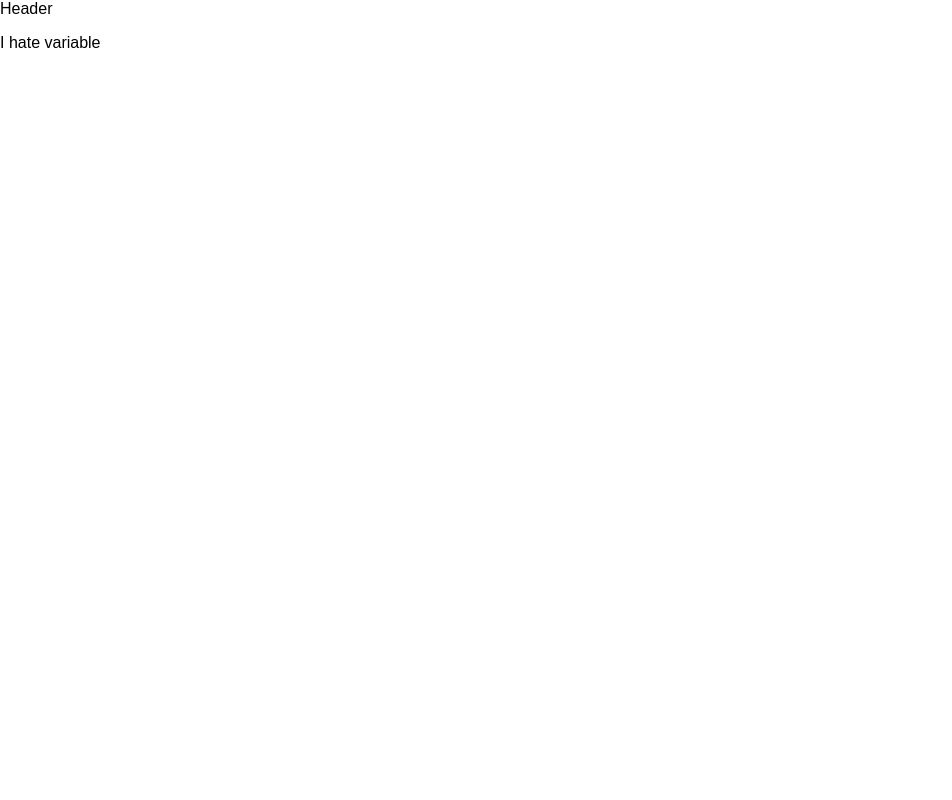
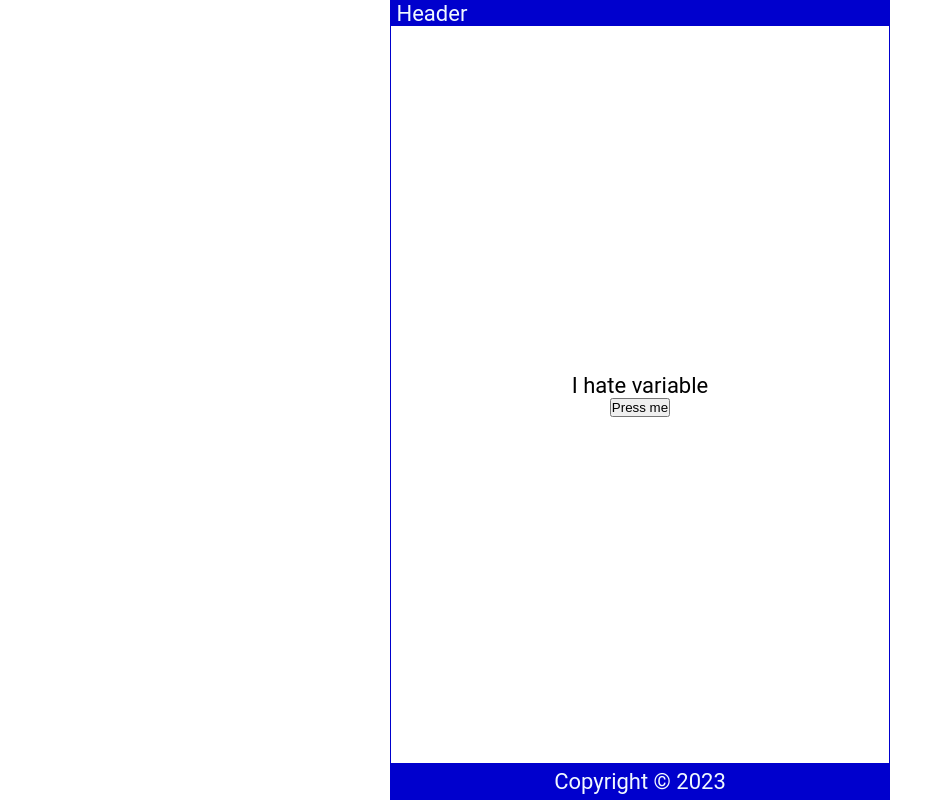
Before and after one commit to gokulakrishnanbalaji/ToDo-app, a React (Create React App) app: page / in a window 1280 px wide. Shown: the whole page, without its empty margins (0-952 px from the left). Built offline with nearby package versions, Linux system fonts and the light colour scheme.

Commit message:
Added Footer

```diff
--- a/src/App.js
+++ b/src/App.js
@@ -1,15 +1,18 @@
 import React from "react";
 import Header from "./Header";
 import Content from "./Content";
+import Footer from "./Footer";
 
 function App(){
 
   return (
+      <div className={"App"}>
+         <Header />
+          <Content />
+         <Footer />
+      </div>
 
-    <header>
-      <Header />
-      <Content />
-    </header>
+
   )
 }
 
--- a/src/Content.js
+++ b/src/Content.js
@@ -9,10 +9,15 @@ const Content = () => {
       return verbs[pos];
     }
 
+    const sayHi = (name) => {
+        console.log(`hi ${name}`)
+    }
+
   return (
-    <div>
+    <main>
         <p>I {decide()} {crush_name}</p>
-    </div>
+        <button onClick={() => sayHi("gokul")}> Press me </button>
+    </main>
   )
 }
 
--- a/src/Footer.js
+++ b/src/Footer.js
@@ -1,11 +1,9 @@
-import React from "react";
+import React from 'react'
 
-const Footer= () =>{
-    return(
-        <div>
-            <p>Footer</p>
-        </div>
+const Footer = () => {
+    const year = new Date()
+    return (
+        <footer>Copyright &copy; {year.getFullYear()}</footer>
     )
 }
-
 export default Footer;
--- a/src/Header.js
+++ b/src/Header.js
@@ -2,7 +2,9 @@ import React from 'react'
 
 const Header = () => {
   return (
-    <div>Header</div>
+    <header>
+      Header
+    </header>
   )
 }
 
--- a/src/index.css
+++ b/src/index.css
@@ -1,5 +1,59 @@
-body {
+* {
   margin: 0;
   padding: 0;
-  font-family: sans-serif;
+  box-sizing: border-box;
 }
+
+html {
+  font-size: 22px;
+}
+
+body {
+  min-height: 100vh;
+  font-family: 'Roboto', 'Oxygen',
+  'Ubuntu', 'Cantarell', 'Fira Sans', 'Droid Sans', 'Helvetica Neue',
+  sans-serif;
+  -webkit-font-smoothing: antialiased;
+  -moz-osx-font-smoothing: grayscale;
+}
+
+.App {
+  display: flex;
+  flex-direction: column;
+  justify-content: center;
+  align-items: center;
+  height: 100vh;
+  width: 100%;
+  max-width: 500px;
+  border: 1px solid mediumblue;
+  margin: auto;
+}
+
+header {
+  width: 100%;
+  padding: 0 0.25em;
+  background-color: mediumblue;
+  color: aliceblue;
+  display: flex;
+  justify-content: space-between;
+  align-items: center;
+}
+
+main {
+  width: 100%;
+  display: flex;
+  flex-direction: column;
+  flex-grow: 1;
+  justify-content: center;
+  align-items: center;
+  overflow-y: auto;
+}
+
+footer {
+  width: 100%;
+  padding: 0.25em;
+  background-color: mediumblue;
+  color: aliceblue;
+  display: grid;
+  place-content: center;
+}
```
Also changed, not shown: src/logo.svg (deleted).
